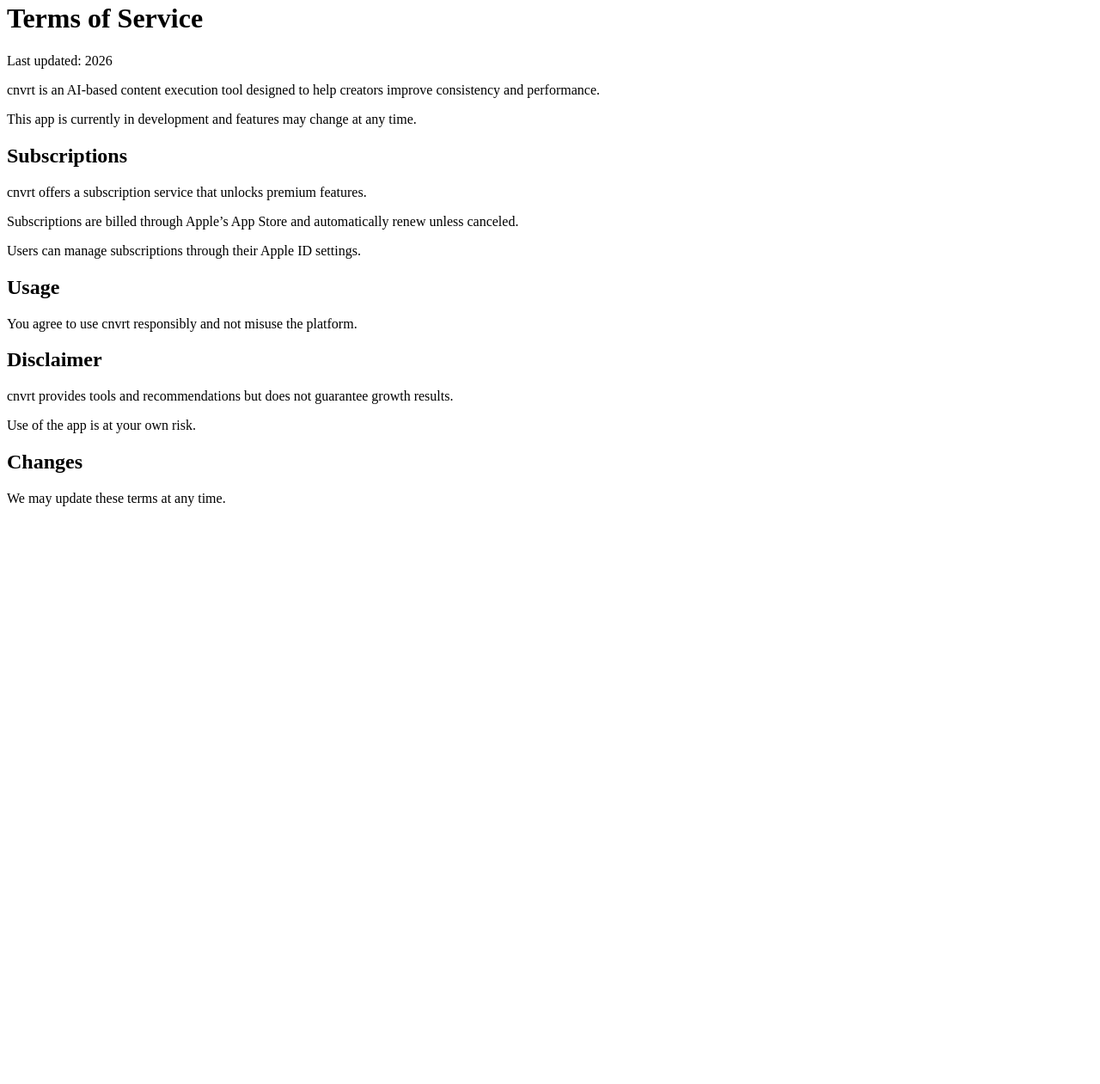
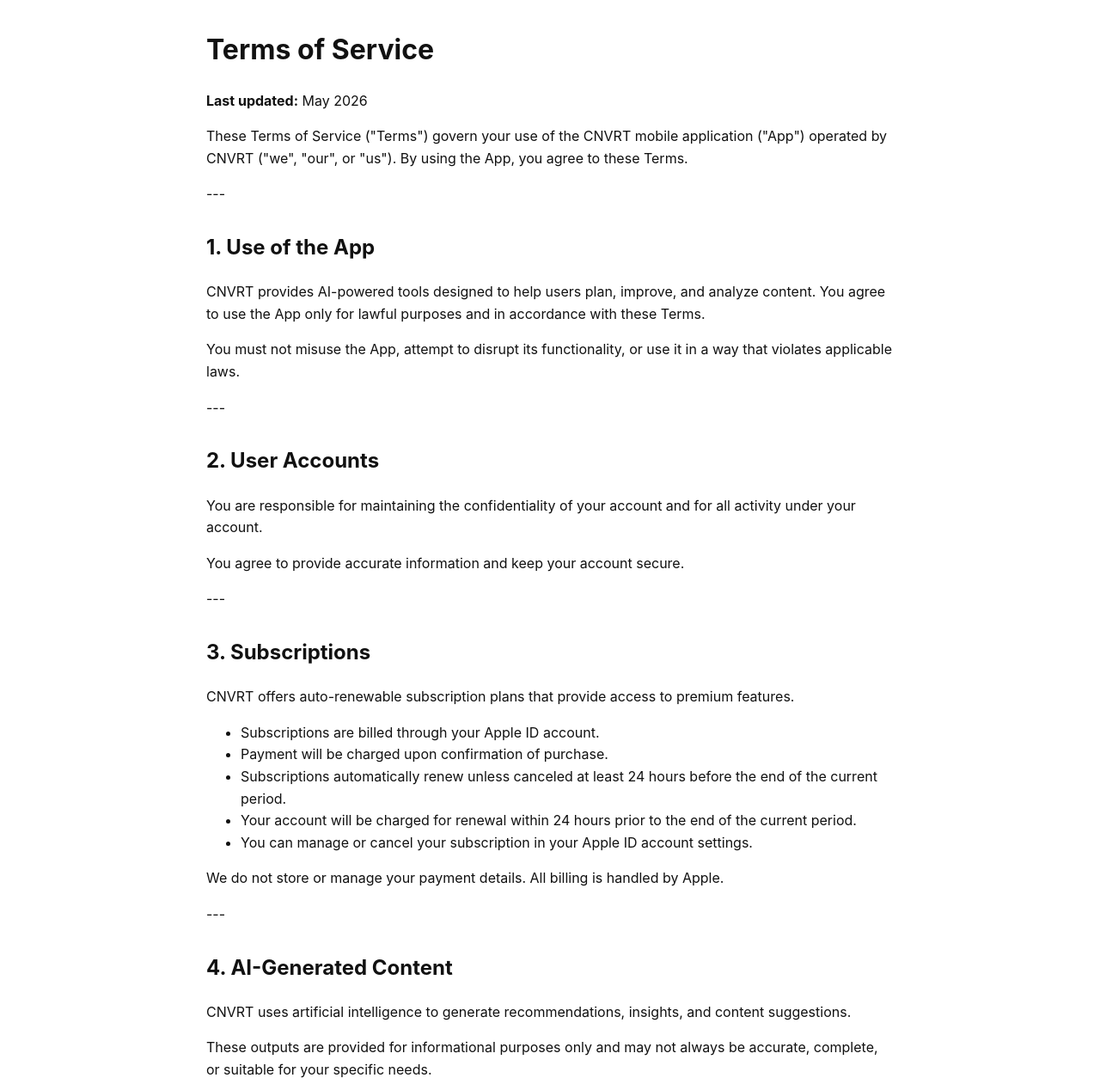
Before and after one commit to hello184/cnvrt, a plain HTML site: page terms.html in a window 1280 px wide. Shown: the part 18-1279 px from the top of the page at 86% size. Before the commit the page ends 800 px from the top, so only its background shows below. Drawn offline with Linux system fonts and the light colour scheme.

Commit message:
Revise Terms of Service and enhance styling
Updated the Terms of Service to reflect the correct company name and added styling for better readability.

```diff
--- a/terms.html
+++ b/terms.html
@@ -1,39 +1,125 @@
 <!DOCTYPE html>
 <html>
 <head>
-	<title>Terms of Service - cnvrt</title>
+	<meta charset="UTF-8">
+	<title>Terms of Service - CNVRT</title>
+	<style>
+		body {
+			font-family: -apple-system, BlinkMacSystemFont, "Segoe UI", Roboto, Helvetica, Arial, sans-serif;
+			line-height: 1.6;
+			padding: 20px;
+			max-width: 800px;
+			margin: auto;
+			color: #111;
+		}
+		h1, h2 {
+			margin-top: 30px;
+		}
+	</style>
 </head>
 <body>
 
 <h1>Terms of Service</h1>
 
-<p>Last updated: 2026</p>
+<p><strong>Last updated:</strong> May 2026</p>
 
-<p>cnvrt is an AI-based content execution tool designed to help creators improve consistency and performance.</p>
+<p>These Terms of Service ("Terms") govern your use of the CNVRT mobile application ("App") operated by CNVRT ("we", "our", or "us"). By using the App, you agree to these Terms.</p>
 
-<p>This app is currently in development and features may change at any time.</p>
+---
 
-<h2>Subscriptions</h2>
+<h2>1. Use of the App</h2>
 
-<p>cnvrt offers a subscription service that unlocks premium features.</p>
+<p>CNVRT provides AI-powered tools designed to help users plan, improve, and analyze content. You agree to use the App only for lawful purposes and in accordance with these Terms.</p>
 
-<p>Subscriptions are billed through Apple’s App Store and automatically renew unless canceled.</p>
+<p>You must not misuse the App, attempt to disrupt its functionality, or use it in a way that violates applicable laws.</p>
 
-<p>Users can manage subscriptions through their Apple ID settings.</p>
+---
 
-<h2>Usage</h2>
+<h2>2. User Accounts</h2>
 
-<p>You agree to use cnvrt responsibly and not misuse the platform.</p>
+<p>You are responsible for maintaining the confidentiality of your account and for all activity under your account.</p>
 
-<h2>Disclaimer</h2>
+<p>You agree to provide accurate information and keep your account secure.</p>
 
-<p>cnvrt provides tools and recommendations but does not guarantee growth results.</p>
+---
 
-<p>Use of the app is at your own risk.</p>
+<h2>3. Subscriptions</h2>
 
-<h2>Changes</h2>
+<p>CNVRT offers auto-renewable subscription plans that provide access to premium features.</p>
 
-<p>We may update these terms at any time.</p>
+<ul>
+	<li>Subscriptions are billed through your Apple ID account.</li>
+	<li>Payment will be charged upon confirmation of purchase.</li>
+	<li>Subscriptions automatically renew unless canceled at least 24 hours before the end of the current period.</li>
+	<li>Your account will be charged for renewal within 24 hours prior to the end of the current period.</li>
+	<li>You can manage or cancel your subscription in your Apple ID account settings.</li>
+</ul>
+
+<p>We do not store or manage your payment details. All billing is handled by Apple.</p>
+
+---
+
+<h2>4. AI-Generated Content</h2>
+
+<p>CNVRT uses artificial intelligence to generate recommendations, insights, and content suggestions.</p>
+
+<p>These outputs are provided for informational purposes only and may not always be accurate, complete, or suitable for your specific needs.</p>
+
+---
+
+<h2>5. User Content</h2>
+
+<p>You retain ownership of the content you upload to the App. By uploading content, you grant CNVRT a limited license to process and analyze that content to provide app functionality.</p>
+
+<p>You agree not to upload content that is illegal, harmful, or infringes on the rights of others.</p>
+
+---
+
+<h2>6. Disclaimer of Warranties</h2>
+
+<p>The App is provided "as is" and "as available" without warranties of any kind.</p>
+
+<p>We do not guarantee that the App will be uninterrupted, error-free, or that it will produce specific results such as audience growth or engagement.</p>
+
+---
+
+<h2>7. Limitation of Liability</h2>
+
+<p>To the fullest extent permitted by law, CNVRT shall not be liable for any indirect, incidental, or consequential damages resulting from your use of the App.</p>
+
+---
+
+<h2>8. Termination</h2>
+
+<p>We may suspend or terminate your access to the App at any time if you violate these Terms or misuse the platform.</p>
+
+---
+
+<h2>9. Changes to Terms</h2>
+
+<p>We may update these Terms from time to time. Continued use of the App after changes means you accept the updated Terms.</p>
+
+---
+
+<h2>10. Governing Law</h2>
+
+<p>These Terms are governed by and interpreted in accordance with applicable laws.</p>
+
+---
+
+<h2>11. Contact</h2>
+
+<p>If you have any questions about these Terms, contact us at:</p>
+
+<p><strong>Email:</strong> support@cnvrt.ai</p>
+
+---
+
+<h2>12. Apple Terms</h2>
+
+<p>For additional terms governing Apple subscriptions, please refer to Apple's standard End User License Agreement (EULA):</p>
+
+<p><a href="https://www.apple.com/legal/internet-services/itunes/dev/stdeula/">https://www.apple.com/legal/internet-services/itunes/dev/stdeula/</a></p>
 
 </body>
 </html>
```
